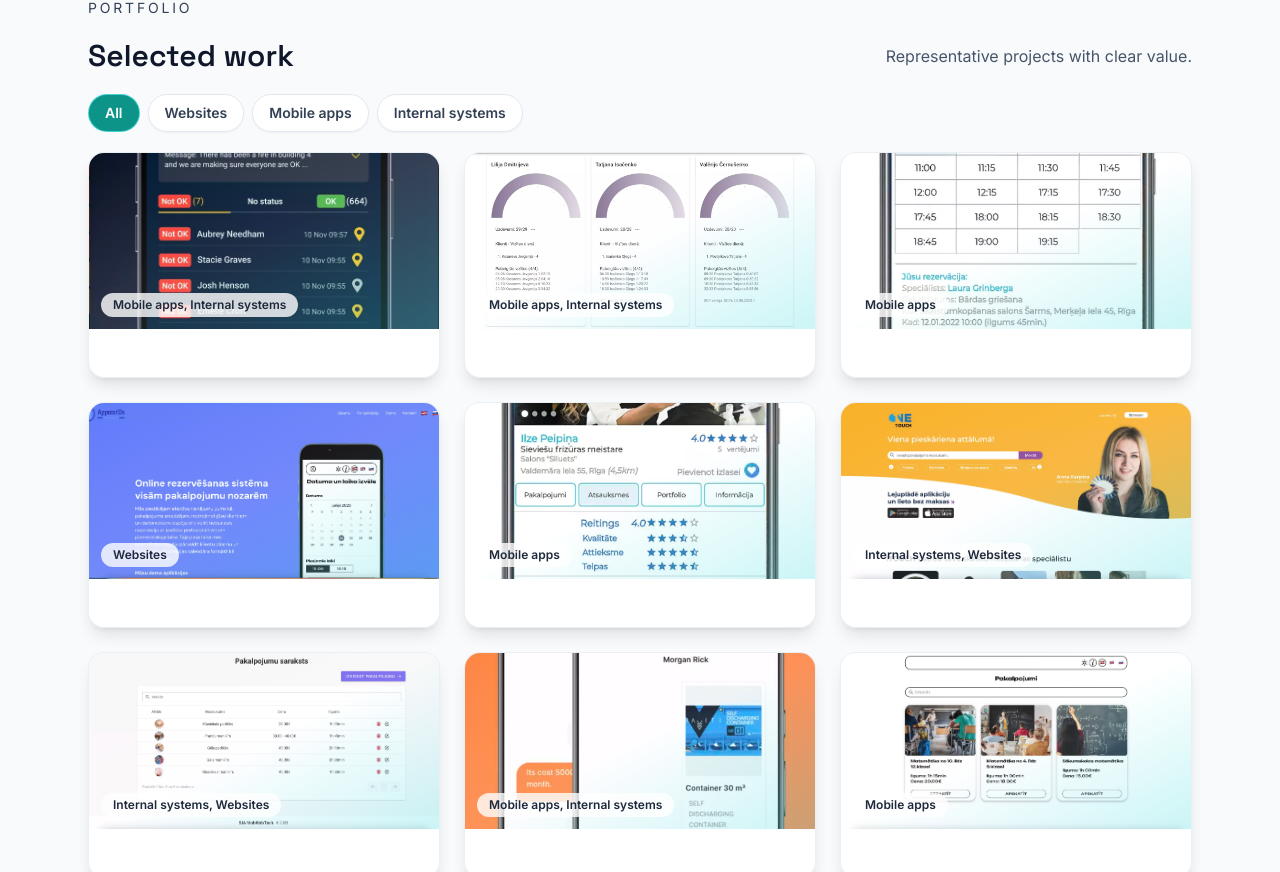
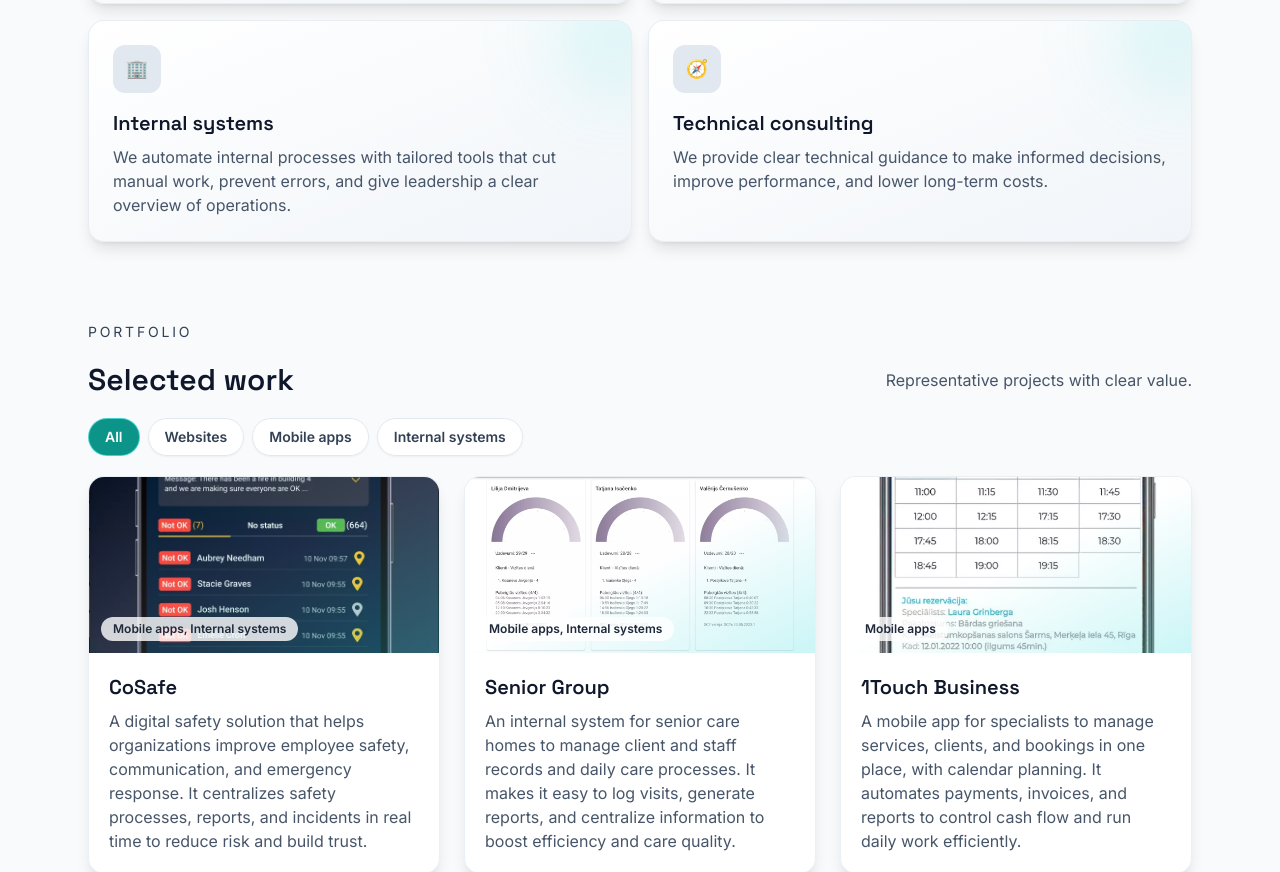
Before and after one commit to r-smolonskij/3d-portfolio, a Nuxt app: page / in a window 1280 px wide. Shown: the part 2474-3346 px from the top of the page. Built offline with nearby package versions, Linux system fonts and the light colour scheme; what mailgun.js would draw is missing.

Commit message:
fix: Translations for Portfolio, Services and Testimonials

```diff
--- a/components/PortfolioSection.vue
+++ b/components/PortfolioSection.vue
@@ -50,7 +50,7 @@
         <div class="relative h-44 w-full overflow-hidden">
           <img
             :src="item.image"
-            :alt="item.title?.loc?.source"
+            :alt="item.title"
             class="h-full w-full object-cover transition duration-500 group-hover:scale-105"
             loading="lazy"
           />
@@ -76,10 +76,10 @@
             class="font-display text-xl font-semibold"
             :class="isDark ? 'text-white' : 'text-slate-900'"
           >
-            {{ item.title?.loc?.source }}
+            {{ item.title }}
           </h4>
           <p :class="isDark ? 'text-slate-300' : 'text-slate-600'">
-            {{ item.description?.loc?.source }}
+            {{ item.description }}
           </p>
         </div>
       </article>
@@ -147,10 +147,10 @@
               class="font-display text-2xl font-semibold"
               :class="isDark ? 'text-white' : 'text-slate-900'"
             >
-              {{ activeItem.title?.loc?.source }}
+              {{ activeItem.title }}
             </h4>
             <p :class="isDark ? 'text-slate-300' : 'text-slate-600'">
-              {{ activeItem.description?.loc?.source }}
+              {{ activeItem.description }}
             </p>
           </div>
         </div>
@@ -161,7 +161,7 @@
 
 <script setup lang="ts">
 const isDark = useState("theme-dark", () => true);
-const { t, tm } = useI18n();
+const { t } = useI18n();
 
 type PortfolioItem = {
   title: string;
@@ -187,69 +187,81 @@
   FilterOption.InternalSystems,
 ];
 
-const portfolioBase: PortfolioItem[] = [
+const portfolioEntries: (PortfolioItem & {
+  titleKey: string;
+  descriptionKey: string;
+})[] = [
   {
-    title: "CoSafe Mobile",
-    description:
-      "Emergency readiness with incident logging, alerts, and offline protocols.",
+    titleKey: "portfolio.items.0.title",
+    descriptionKey: "portfolio.items.0.description",
     image: asset("cosafe.webp"),
     categories: [FilterOption.MobileApps, FilterOption.InternalSystems],
+    title: "",
+    description: "",
   },
   {
-    title: "Senior Care",
-    description:
-      "Caregiver coordination with assessments, med tracking, and tasks.",
+    titleKey: "portfolio.items.1.title",
+    descriptionKey: "portfolio.items.1.description",
     image: asset("senior.webp"),
     categories: [FilterOption.MobileApps, FilterOption.InternalSystems],
+    title: "",
+    description: "",
   },
   {
-    title: "1Touch Business",
-    description:
-      "Ride, courier, and wallet flows in one streamlined native experience.",
+    titleKey: "portfolio.items.2.title",
+    descriptionKey: "portfolio.items.2.description",
     image: asset("1touch-buisiness.webp"),
     categories: [FilterOption.MobileApps],
+    title: "",
+    description: "",
   },
   {
-    title: "AppointUs Web",
-    description:
-      "Scheduling marketplace with vendor storefronts and payment automation.",
+    titleKey: "portfolio.items.3.title",
+    descriptionKey: "portfolio.items.3.description",
     image: asset("appoint-us.webp"),
     categories: [FilterOption.Websites],
+    title: "",
+    description: "",
   },
   {
-    title: "1Touch Client",
-    description:
-      "Everyday rider app with bookings, loyalty, and payment layers.",
+    titleKey: "portfolio.items.4.title",
+    descriptionKey: "portfolio.items.4.description",
     image: asset("1touch.webp"),
     categories: [FilterOption.MobileApps],
+    title: "",
+    description: "",
   },
   {
-    title: "1Touch Client Web",
-    description:
-      "Dispatching, billing, and partner controls built for high-volume ops.",
+    titleKey: "portfolio.items.5.title",
+    descriptionKey: "portfolio.items.5.description",
     image: asset("1touch-web.webp"),
     categories: [FilterOption.InternalSystems, FilterOption.Websites],
+    title: "",
+    description: "",
   },
   {
-    title: "AppointUs Admin",
-    description:
-      "Admin hub for schedules, payouts, and vendor lifecycle management.",
+    titleKey: "portfolio.items.6.title",
+    descriptionKey: "portfolio.items.6.description",
     image: asset("appoint-us-admin.webp"),
     categories: [FilterOption.InternalSystems, FilterOption.Websites],
+    title: "",
+    description: "",
   },
   {
-    title: "Graviti",
-    description:
-      "Installment checkout with eligibility scoring and merchant insights.",
+    titleKey: "portfolio.items.7.title",
+    descriptionKey: "portfolio.items.7.description",
     image: asset("graviti.webp"),
     categories: [FilterOption.MobileApps, FilterOption.InternalSystems],
+    title: "",
+    description: "",
   },
   {
-    title: "AppointUs Client",
-    description:
-      "Client-side booking app with messaging, reminders, and loyalty perks.",
+    titleKey: "portfolio.items.8.title",
+    descriptionKey: "portfolio.items.8.description",
     image: asset("appoint-us-client.webp"),
     categories: [FilterOption.MobileApps],
+    title: "",
+    description: "",
   },
 ];
 
@@ -257,15 +269,18 @@
 const activeIndex = ref(0);
 const activeFilter = ref<FilterOption>(FilterOption.All);
 
-const portfolio = computed<PortfolioItem[]>(() => {
-  const translated = tm("portfolio.items") as unknown;
-  const items = Array.isArray(translated) ? translated : [];
-  return portfolioBase.map((item, idx) => ({
-    ...item,
-    title: items[idx]?.title ?? item.title,
-    description: items[idx]?.description ?? item.description,
+const translateEntries = <T extends { titleKey: string; descriptionKey: string }>(
+  entries: (T & PortfolioItem)[]
+) =>
+  entries.map((entry) => ({
+    ...entry,
+    title: t(entry.titleKey),
+    description: t(entry.descriptionKey),
   }));
-});
+
+const portfolio = computed<PortfolioItem[]>(() =>
+  translateEntries(portfolioEntries)
+);
 
 const filteredPortfolio = computed(() =>
   activeFilter.value === FilterOption.All
--- a/components/ServicesSection.vue
+++ b/components/ServicesSection.vue
@@ -43,10 +43,10 @@
           class="font-display text-xl font-semibold"
           :class="isDark ? 'text-white' : 'text-slate-900'"
         >
-          {{ item.title?.loc?.source }}
+          {{ item.title }}
         </h4>
         <p class="mt-2" :class="isDark ? 'text-slate-300' : 'text-slate-600'">
-          {{ item.description?.loc?.source }}
+          {{ item.description }}
         </p>
       </article>
     </div>
@@ -59,15 +59,25 @@
   description: string;
 };
 
-const { t, tm } = useI18n();
-const services = computed<ServiceItem[]>(() => {
-  const val = tm("services.items") as unknown;
-  const items = Array.isArray(val) ? val : [];
-  return items.map((item: any) => ({
-    title: item?.title ?? "",
-    description: item?.description ?? "",
+const isDark = useState("theme-dark", () => true);
+const { t } = useI18n();
+
+const serviceEntries: { titleKey: string; descriptionKey: string }[] = [
+  { titleKey: "services.items.0.title", descriptionKey: "services.items.0.description" },
+  { titleKey: "services.items.1.title", descriptionKey: "services.items.1.description" },
+  { titleKey: "services.items.2.title", descriptionKey: "services.items.2.description" },
+  { titleKey: "services.items.3.title", descriptionKey: "services.items.3.description" },
+  { titleKey: "services.items.4.title", descriptionKey: "services.items.4.description" },
+  { titleKey: "services.items.5.title", descriptionKey: "services.items.5.description" },
+];
+
+const translateEntries = (entries: { titleKey: string; descriptionKey: string }[]) =>
+  entries.map((entry) => ({
+    title: t(entry.titleKey),
+    description: t(entry.descriptionKey),
   }));
-});
+
+const services = computed<ServiceItem[]>(() => translateEntries(serviceEntries));
+
 const serviceIcons = ["📱", "💻", "☁️", "🎨", "🏢", "🧭"];
-const isDark = useState("theme-dark", () => true);
 </script>
--- a/components/TestimonialsSection.vue
+++ b/components/TestimonialsSection.vue
@@ -104,7 +104,7 @@
                   class="text-lg"
                   :class="isDark ? 'text-slate-100' : 'text-slate-900'"
                 >
-                  “{{ testimonial.quote?.loc?.source }}”
+                  “{{ testimonial.quote }}”
                 </p>
                 <div class="flex items-center gap-3">
           <div
@@ -115,14 +115,14 @@
                 : 'bg-accent/30 text-night'
             "
           >
-                    {{ testimonial.initials?.loc?.source }}
+            {{ testimonial.initials }}
           </div>
           <div>
             <p
               class="font-semibold"
               :class="isDark ? 'text-white' : 'text-slate-900'"
             >
-                      {{ testimonial.name?.loc?.source }}
+              {{ testimonial.name }}
             </p>
             <!-- <p
               class="text-sm"
@@ -162,7 +162,7 @@
 
 <script setup lang="ts">
 const isDark = useState("theme-dark", () => true);
-const { t, tm } = useI18n();
+const { t } = useI18n();
 
 type Testimonial = {
   quote: string;
@@ -173,16 +173,75 @@
 
 const perSlide = 3;
 
-const testimonials = computed<Testimonial[]>(() => {
-  const val = tm("testimonials.items") as unknown;
-  const items = Array.isArray(val) ? val : [];
-  return items.map((item: any) => ({
-    quote: item?.quote ?? "",
-    name: item?.name ?? "",
-    role: item?.role ?? "",
-    initials: item?.initials ?? "",
+const testimonialEntries: { quoteKey: string; nameKey: string; roleKey: string; initialsKey: string }[] =
+  [
+    {
+      quoteKey: "testimonials.items.0.quote",
+      nameKey: "testimonials.items.0.name",
+      roleKey: "testimonials.items.0.role",
+      initialsKey: "testimonials.items.0.initials",
+    },
+    {
+      quoteKey: "testimonials.items.1.quote",
+      nameKey: "testimonials.items.1.name",
+      roleKey: "testimonials.items.1.role",
+      initialsKey: "testimonials.items.1.initials",
+    },
+    {
+      quoteKey: "testimonials.items.2.quote",
+      nameKey: "testimonials.items.2.name",
+      roleKey: "testimonials.items.2.role",
+      initialsKey: "testimonials.items.2.initials",
+    },
+    {
+      quoteKey: "testimonials.items.3.quote",
+      nameKey: "testimonials.items.3.name",
+      roleKey: "testimonials.items.3.role",
+      initialsKey: "testimonials.items.3.initials",
+    },
+    {
+      quoteKey: "testimonials.items.4.quote",
+      nameKey: "testimonials.items.4.name",
+      roleKey: "testimonials.items.4.role",
+      initialsKey: "testimonials.items.4.initials",
+    },
+    {
+      quoteKey: "testimonials.items.5.quote",
+      nameKey: "testimonials.items.5.name",
+      roleKey: "testimonials.items.5.role",
+      initialsKey: "testimonials.items.5.initials",
+    },
+    {
+      quoteKey: "testimonials.items.6.quote",
+      nameKey: "testimonials.items.6.name",
+      roleKey: "testimonials.items.6.role",
+      initialsKey: "testimonials.items.6.initials",
+    },
+    {
+      quoteKey: "testimonials.items.7.quote",
+      nameKey: "testimonials.items.7.name",
+      roleKey: "testimonials.items.7.role",
+      initialsKey: "testimonials.items.7.initials",
+    },
+    {
+      quoteKey: "testimonials.items.8.quote",
+      nameKey: "testimonials.items.8.name",
+      roleKey: "testimonials.items.8.role",
+      initialsKey: "testimonials.items.8.initials",
+    },
+  ];
+
+const translateTestimonials = (entries: typeof testimonialEntries): Testimonial[] =>
+  entries.map((entry) => ({
+    quote: t(entry.quoteKey),
+    name: t(entry.nameKey),
+    role: t(entry.roleKey),
+    initials: t(entry.initialsKey),
   }));
-});
+
+const testimonials = computed<Testimonial[]>(() =>
+  translateTestimonials(testimonialEntries)
+);
 
 const slides = computed<Testimonial[][]>(() => {
   const chunks: Testimonial[][] = [];
```
Lines whose indentation alone changed are shown as unchanged.
